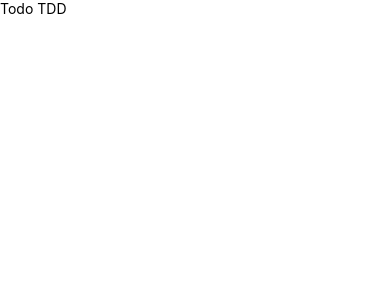
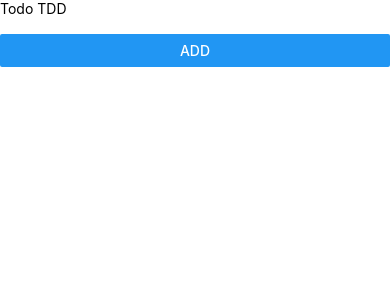
Before and after one commit to sunivers/TDDRN, a React Native app: screen / in a window 390 px wide. Shown: the top 300 px of the page. Built offline with nearby package versions, Linux system fonts and the light colour scheme.

Commit message:
AddTodo Component 테스트 코드 작성

```diff
--- a/components/AddTodo.js
+++ b/components/AddTodo.js
@@ -1,6 +1,24 @@
 import React, {Component} from 'react';
+import { View, TextInput, Button } from 'react-native';
 export default class AddTodo extends Component {
+  state = {
+    text: '',
+  };
+
+  onChangeText = text => {
+    this.setState({text});
+  };
+  onPress = () => {
+    const {onAdded} = this.props;
+    onAdded(this.state.text);
+  };
+
   render() {
-    null;
+    return (
+      <View>
+        <TextInput onChangeText={this.onChangeText}></TextInput>
+        <Button title="Add" onPress={this.onPress}></Button>
+      </View>
+    );
   }
 }
```
Also changed, not shown: 2 other files (tests, documents, lock files or other folders).
